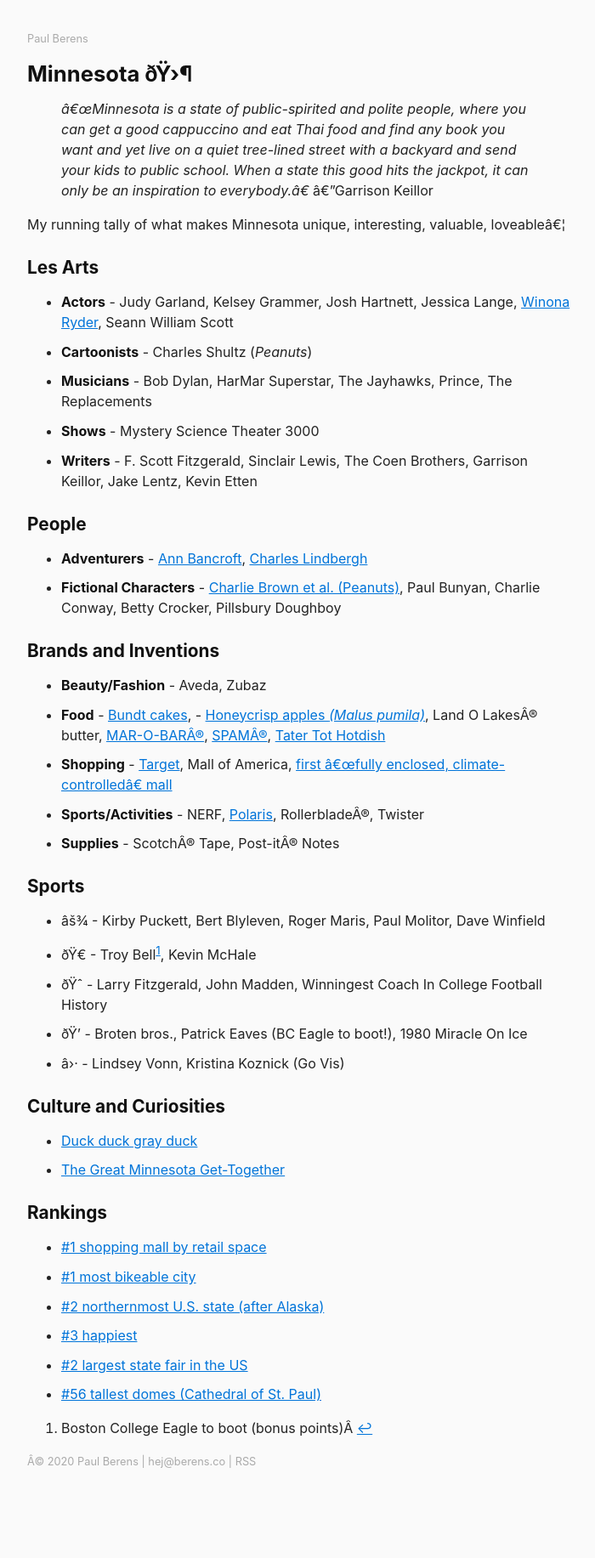
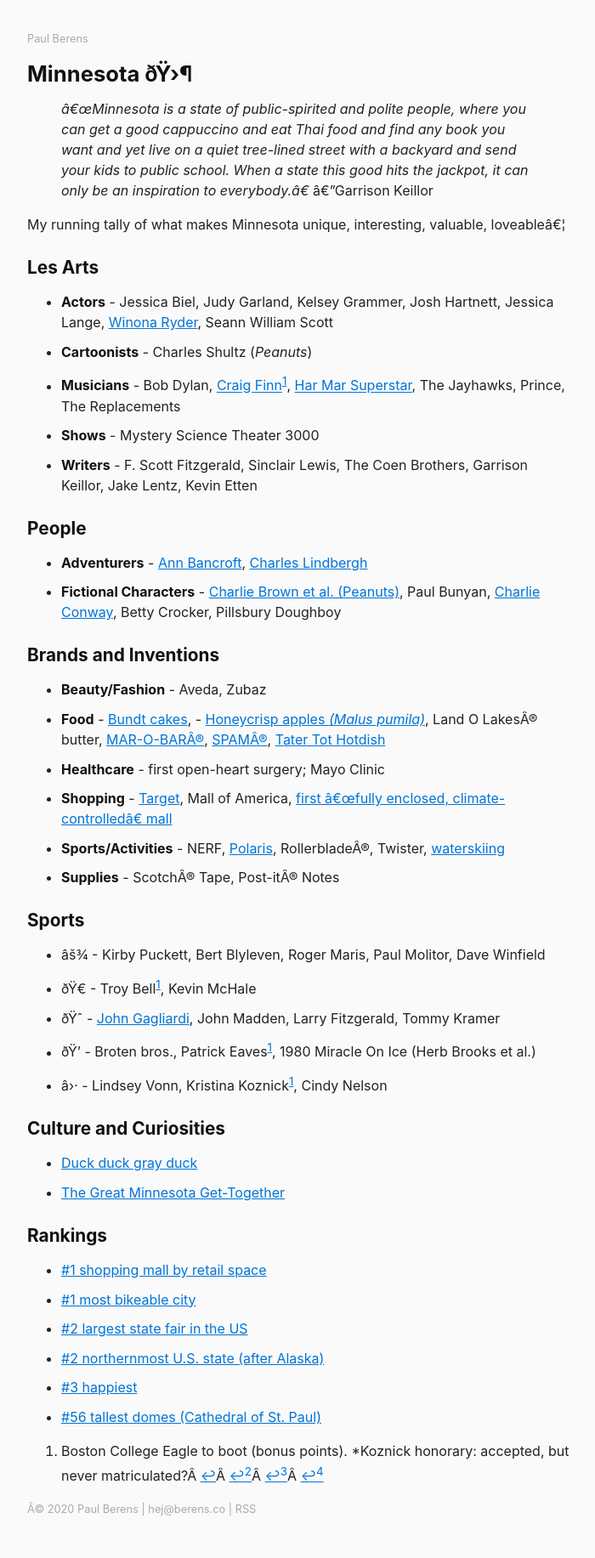
Before and after one commit to berensp/berensp.github.io, a Jekyll site: the page built from minn.md, in a window 1280 px wide. Shown: the whole page at 85% size, without its empty margins (288-988 px from the left). Built offline with Jekyll 4.4.1, drawn with Linux system fonts in a browser that asks for light colours; nearby versions of some CDN libraries; before the commit the page ends 1777 px from its top, so only the background shows below that.

Commit message:
Add files via upload

```diff
--- a/minn.md
+++ b/minn.md
@@ -8,31 +8,32 @@
 My running tally of what makes Minnesota unique, interesting, valuable, loveable...
 
 ## Les Arts
-- **Actors** - Judy Garland, Kelsey Grammer, Josh Hartnett, Jessica Lange, [Winona Ryder](https://www.welcometowinona.com/), Seann William Scott
+- **Actors** - Jessica Biel, Judy Garland, Kelsey Grammer, Josh Hartnett, Jessica Lange, [Winona Ryder](https://www.welcometowinona.com/), Seann William Scott
 - **Cartoonists** - Charles Shultz (*Peanuts*)
-- **Musicians** - Bob Dylan, HarMar Superstar, The Jayhawks, Prince, The Replacements
+- **Musicians** - Bob Dylan, [Craig Finn](https://craigfinn.net/)[^1], [Har Mar Superstar](http://www.harmarsuperstar.com/), The Jayhawks, Prince, The Replacements
 - **Shows** - Mystery Science Theater 3000
 - **Writers** - F. Scott Fitzgerald, Sinclair Lewis, The Coen Brothers, Garrison Keillor, Jake Lentz, Kevin Etten
 
 ## People
 - **Adventurers** - [Ann Bancroft](https://en.wikipedia.org/wiki/Ann_Bancroft), [Charles Lindbergh](https://en.wikipedia.org/wiki/Charles_Lindbergh)
-- **Fictional Characters** - [Charlie Brown et al. (Peanuts)](https://peanuts.fandom.com/wiki/Setting), Paul Bunyan, Charlie Conway, Betty Crocker, Pillsbury Doughboy
+- **Fictional Characters** - [Charlie Brown et al. (Peanuts)](https://peanuts.fandom.com/wiki/Setting), Paul Bunyan, [Charlie Conway](https://disney.fandom.com/wiki/Charlie_Conway), Betty Crocker, Pillsbury Doughboy
 
 ## Brands and Inventions
 - **Beauty/Fashion** - Aveda, Zubaz
 - **Food** - [Bundt cakes](https://www.foodandwine.com/news/brief-delightful-history-bundt-pan), - [Honeycrisp apples *(Malus pumila)*](https://en.wikipedia.org/wiki/Honeycrisp/), Land O Lakes® butter, [MAR-O-BAR®](https://www.minnesotamonthly.com/archive/candy-bar-combat/), [SPAM®](https://en.wikipedia.org/wiki/Spam_(food)/), [Tater Tot Hotdish](https://vimeo.com/65158243)
+- **Healthcare** - first open-heart surgery; Mayo Clinic
 - **Shopping** - [Target](https://www.target.com/), Mall of America, [first "fully enclosed, climate-controlled" mall](https://www.theguardian.com/cities/2015/may/06/southdale-center-america-first-shopping-mall-history-cities-50-buildings)
-- **Sports/Activities** - NERF, [Polaris](https://www.polaris.com/en-us/brands/), Rollerblade®, Twister
+- **Sports/Activities** - NERF, [Polaris](https://www.polaris.com/en-us/brands/), Rollerblade®, Twister, [waterskiing](https://www.britannica.com/sports/waterskiing)
 - **Supplies** - Scotch® Tape, Post-it® Notes
 
 ## Sports
 - ⚾ - Kirby Puckett, Bert Blyleven, Roger Maris, Paul Molitor, Dave Winfield
 - 🏀 - Troy Bell[^1], Kevin McHale
-- 🏈 - Larry Fitzgerald, John Madden, Winningest Coach In College Football History
-- 🏒 - Broten bros., Patrick Eaves (BC Eagle to boot!), 1980 Miracle On Ice
-- ⛷ - Lindsey Vonn, Kristina Koznick (Go Vis)
+- 🏈 - [John Gagliardi](https://www.google.com/search?q=The+Winningest+Coach+In+College+Football+History), John Madden, Larry Fitzgerald, Tommy Kramer
+- 🏒 - Broten bros., Patrick Eaves[^1], 1980 Miracle On Ice (Herb Brooks et al.)
+- ⛷ - Lindsey Vonn, Kristina Koznick[^1], Cindy Nelson
 
-[^1]: Boston College Eagle to boot (bonus points)
+[^1]: Boston College Eagle to boot (bonus points). *Koznick honorary: accepted, but never matriculated?
 
 ## Culture and Curiosities
 - [Duck duck gray duck](https://www.startribune.com/why-do-minnesotans-play-duck-duck-gray-duck-instead-of-duck-duck-goose/502474351/)
@@ -41,7 +42,7 @@
 ## Rankings
 - [#1 shopping mall by retail space](https://en.wikipedia.org/wiki/List_of_largest_shopping_malls_in_the_United_States)
 - [#1 most bikeable city](https://www.redfin.com/news/most-bike-friendly-cities-usa-2020/)
+- [#2 largest state fair in the US](https://www.mnstatefair.org/about-the-fair/attendance/)
 - [#2 northernmost U.S. state (after Alaska)](https://en.wikipedia.org/wiki/Geography_of_Minnesota)
 - [#3 happiest](https://wallethub.com/edu/happiest-states/6959)
-- [#2 largest state fair in the US](https://www.mnstatefair.org/about-the-fair/attendance/)
 - [#56 tallest domes (Cathedral of St. Paul)](https://en.wikipedia.org/wiki/List_of_tallest_domes)
```
